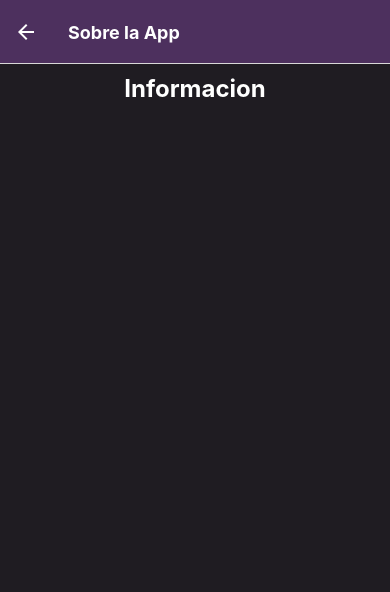
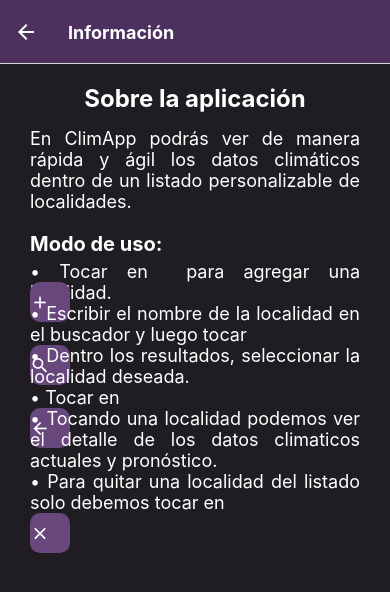
Before and after one commit to adriandesimone/AppReactNative, a React Native app: screen /Info in a window 390 px wide. Shown: the top 592 px of the page. Built offline with nearby package versions, Linux system fonts and the light colour scheme.

Commit message:
Descripcion y modo de uso

```diff
--- a/app/App.js
+++ b/app/App.js
@@ -123,7 +123,7 @@ const App = () => {
             name="Info"
             component={Info}
             options={{
-              title: 'Sobre la App',
+              title: 'Información',
               headerStyle: {
                 backgroundColor: '#4d305e',
               },
--- a/app/screens/Info/Info.js
+++ b/app/screens/Info/Info.js
@@ -23,7 +23,29 @@ const Weather = props => {
       />
       <SafeAreaView style={styles.container}>
         <ScrollView contentContainerStyle={styles.scrollContentContainer}>
-          <Text style={styles.title}>Informacion</Text>
+          <Text style={styles.title}>Sobre la aplicación</Text>
+          <Text style={styles.descripcion}>
+          En ClimApp podrás ver de manera rápida y ágil los datos climáticos dentro de un listado personalizable de localidades.
+          </Text>
+          <Text style={styles.subtitle}>Modo de uso:</Text>
+          <Text style={styles.descripcion}>
+          {`\u2022`} Tocar en <Icon style={styles.btn} name="plus" size={20} color="#fff" /> para agregar una localidad.
+          </Text>
+          <Text style={styles.descripcion}>
+          {`\u2022`} Escribir el nombre de la localidad en el buscador y luego tocar <Icon style={styles.btn} name="magnify" size={20} color="#fff" />
+          </Text>
+          <Text style={styles.descripcion}>
+          {`\u2022`} Dentro los resultados, seleccionar la localidad deseada.
+          </Text>
+          <Text style={styles.descripcion}>
+          {`\u2022`} Tocar en <Icon style={styles.btn} name="arrow-left" size={20} color="#fff" />
+          </Text>
+          <Text style={styles.descripcion}>
+          {`\u2022`} Tocando una localidad podemos ver el detalle de los datos climaticos actuales y pronóstico.
+          </Text>
+          <Text style={styles.descripcion}>
+          {`\u2022`} Para quitar una localidad del listado solo debemos tocar en <Icon style={styles.btn} name="close" size={20} color="#fff" />
+          </Text>
         </ScrollView>
       </SafeAreaView>
     </>
@@ -36,6 +58,7 @@ const styles = StyleSheet.create({
   },
   scrollContentContainer: {
     flexGrow: 1,
+    marginHorizontal: 30,
   },
   title: {
     flexGrow: 0,
@@ -43,96 +66,31 @@ const styles = StyleSheet.create({
     fontSize: 24,
     fontWeight: 'bold',
     textAlign: 'center',
-    marginTop: 10,
+    marginTop: 20,
     marginBottom: 15,
   },
-  containerMain: {
-    alignSelf: 'center',
-    flexDirection: 'row',
-    flexGrow: 0.6,
-    justifyContent: 'space-around',
-    width: '95%',
-    paddingTop: 10,
-    paddingBottom: 15,
-    paddingHorizontal: 10,
-    borderRadius: 10,
-    backgroundColor: '#fff1',
-  },
-  containerTemp: {
-    justifyContent: 'space-evenly',
-    alignItems: 'center',
-    width: '50%',
-  },
-  containerImg: {
-    justifyContent: 'space-evenly',
-    alignItems: 'center',
-    width: '50%',
-  },
-  imgWeather: {
-    marginTop: -20,
-    marginBottom: -15,
-    width: 130,
-    height: 130,
+  subtitle: {
+    flexGrow: 0,
+    color: 'white',
+    fontSize: 20,
+    fontWeight: 'bold',
+    marginTop: 20,
+    marginBottom: 5,
   },
   descripcion: {
     color: 'white',
-    fontSize: 20,
-    textAlign: 'center',
+    fontSize: 18,
+    textAlign: 'justify',
   },
-  temp: {
-    color: 'white',
-    fontSize: 38,
-  },
-  max: {
-    color: 'white',
-    fontSize: 16,
-    fontWeight: 'bold',
-  },
-  min: {
-    color: 'white',
-    fontSize: 14,
-    marginTop: 4,
-  },
-  termica: {
-    paddingTop: 15,
-    color: 'white',
-    textAlign: 'center',
-  },
-  containerOtros: {
-    flexGrow: 1,
-    marginTop: 16,
-    flexDirection: 'row',
+  btn: {
+    display: 'flex',
+    position: 'absolute',
+    backgroundColor: '#68477c',
+    // justifyContent: 'center',
     alignItems: 'center',
-    justifyContent: 'space-evenly',
-    alignSelf: 'center',
-    width: '100%',
-  },
-  infoOtros: {
-    color: 'white',
-    fontSize: 16,
-    lineHeight: 30,
-    textAlign: 'center',
-    textAlignVertical: 'center',
-    width: 90,
-    height: 95,
-    borderColor: '#fff8',
+    width: 40,
+    height: 40,
     borderRadius: 10,
-    borderWidth: 1,
-  },
-  containerExtendido: {
-    marginTop: 5,
-    flex: 0.4,
-    backgroundColor: '#fff1',
-    borderTopLeftRadius: 10,
-    borderTopRightRadius: 10,
-  },
-  titleExtendido: {
-    color: 'white',
-    fontSize: 18,
-    marginLeft: 10,
-    paddingTop: 8,
-    paddingBottom: 8,
-    fontWeight: 'bold',
   },
 });
 
```
